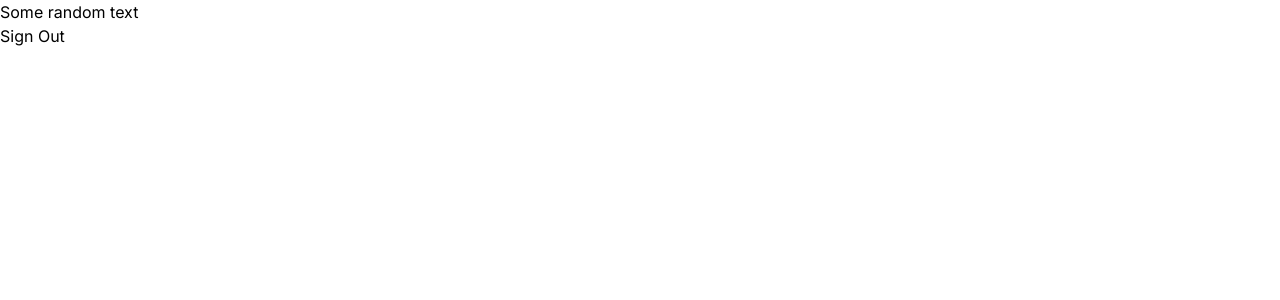
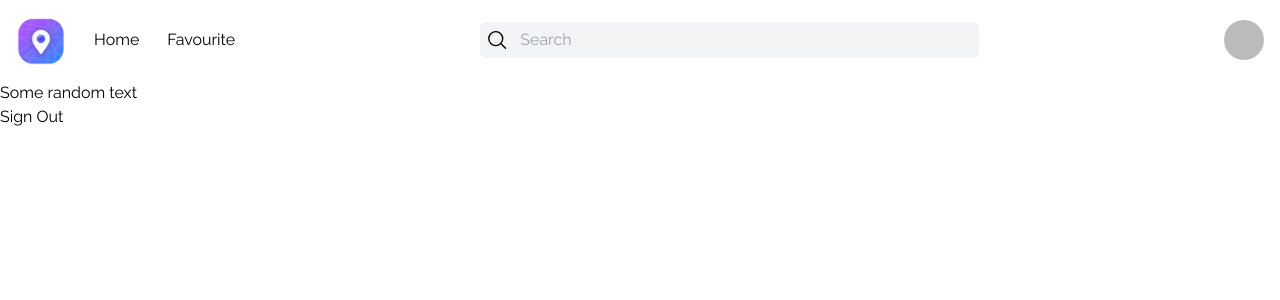
Before and after one commit to Steevel/travel-advisor, a Next.js app: page / in a window 1280 px wide. Shown: the top 300 px of the page. Built offline with nearby package versions, Linux system fonts and the light colour scheme; no server answers; sample sign-in values are in the browser's storage.

Commit message:
feat - added Navbar

```diff
--- a/app/layout.js
+++ b/app/layout.js
@@ -1,8 +1,9 @@
+import Navbar from "@/components/Navbar";
 import Provider from "./Provider";
 import "./globals.css";
-import { Inter } from "next/font/google";
+import { Raleway } from "next/font/google";
 
-const inter = Inter({ subsets: ["latin"] });
+const raleway = Raleway({ subsets: ["latin"] });
 
 export const metadata = {
   title: "Travel Advisor",
@@ -12,8 +13,11 @@ export const metadata = {
 export default function RootLayout({ children }) {
   return (
     <html lang="en">
-      <body className={inter.className}>
-        <Provider>{children}</Provider>
+      <body className={raleway.className}>
+        <Provider>
+          <Navbar />
+          {children}
+        </Provider>
       </body>
     </html>
   );
--- a/app/login/page.js
+++ b/app/login/page.js
@@ -9,7 +9,6 @@ function Login() {
   const router = useRouter();
 
   useEffect(() => {
-    console.log("session ", session);
     if (session?.user) {
       router.push("/");
     }
--- /dev/null
+++ b/components/Navbar.jsx
@@ -0,0 +1,52 @@
+"use client";
+
+import { useSession } from "next-auth/react";
+import Image from "next/image";
+
+function Navbar() {
+  const { data: session } = useSession();
+
+  return (
+    <div className="flex items-center justify-between p-4">
+      <div className="flex items-center gap-7">
+        <Image src="/logo.png" alt="Logo" width={50} height={50} />
+        <h2>Home</h2>
+        <h2>Favourite</h2>
+      </div>
+      <div className="bg-gray-100 p-[6px] rounded-md w-[40%] gap-3 hidden md:flex">
+        <svg
+          xmlns="http://www.w3.org/2000/svg"
+          fill="none"
+          viewBox="0 0 24 24"
+          strokeWidth={1.5}
+          stroke="currentColor"
+          className="w-6 h-6"
+        >
+          <path
+            strokeLinecap="round"
+            strokeLinejoin="round"
+            d="M21 21l-5.197-5.197m0 0A7.5 7.5 0 105.196 5.196a7.5 7.5 0 0010.607 10.607z"
+          />
+        </svg>
+        <input
+          type="text"
+          placeholder="Search"
+          className="w-full bg-transparent outline-none"
+        />
+      </div>
+      <div className="">
+        {session?.user ? (
+          <Image
+            src={session.user?.image}
+            alt="user"
+            width={40}
+            height={40}
+            className="rounded-full"
+          />
+        ) : null}
+      </div>
+    </div>
+  );
+}
+
+export default Navbar;
--- a/next.config.js
+++ b/next.config.js
@@ -1,4 +1,8 @@
 /** @type {import('next').NextConfig} */
-const nextConfig = {}
+const nextConfig = {
+  images: {
+    domains: ["lh3.googleusercontent.com"],
+  },
+};
 
-module.exports = nextConfig
+module.exports = nextConfig;
```
